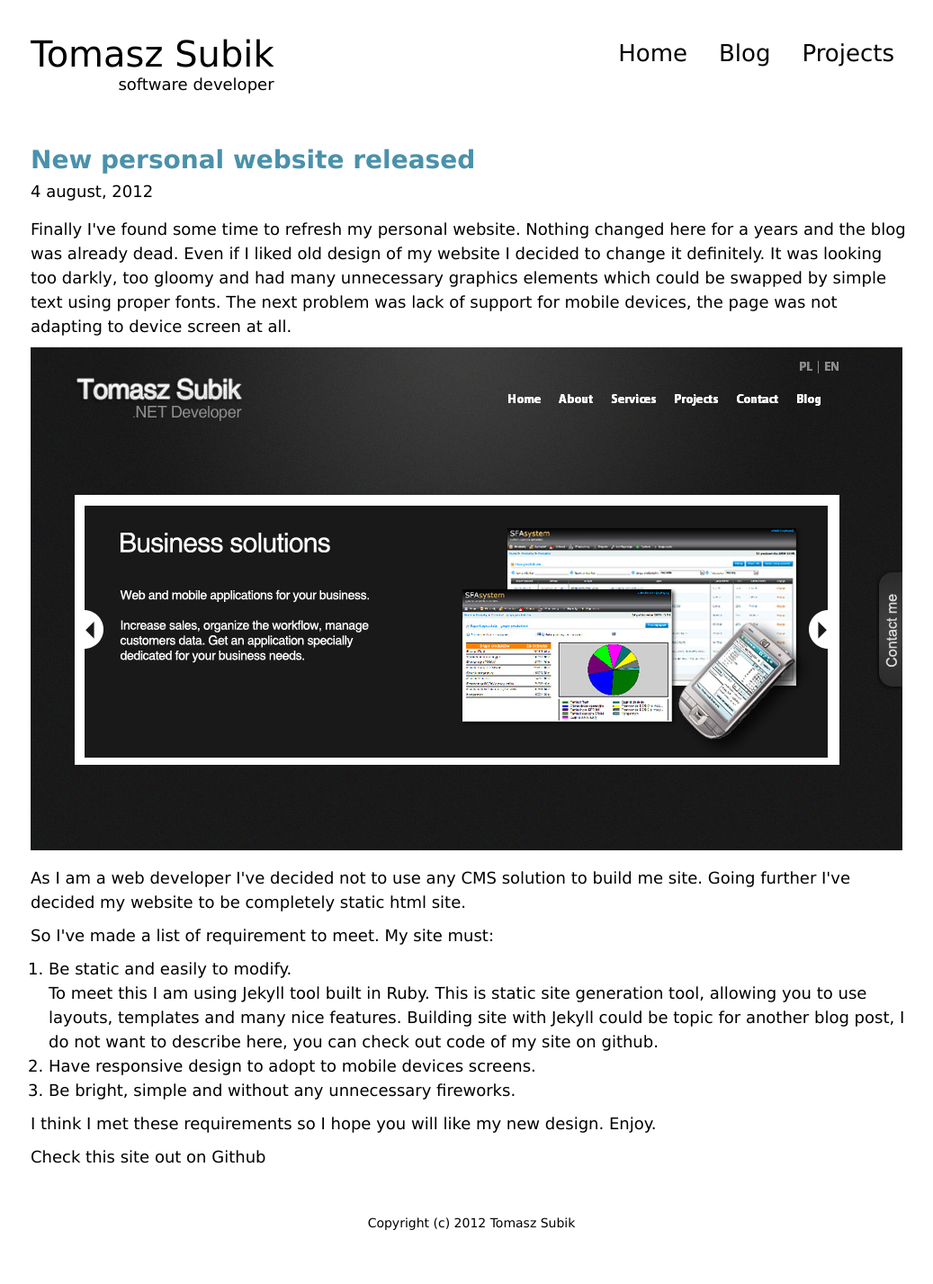
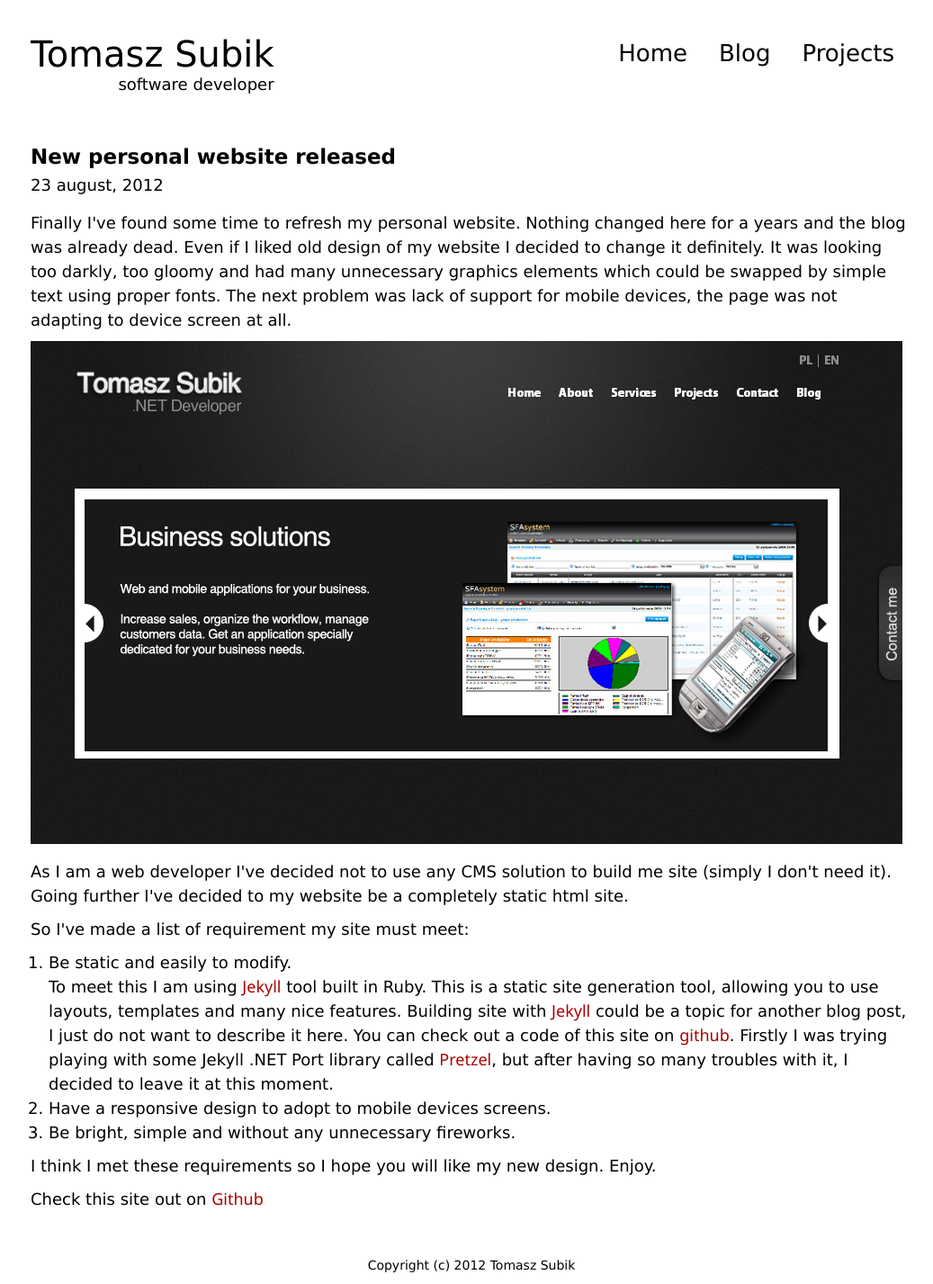
Before and after one commit to tsubik/tsubik, a Jekyll site: the page built from _posts/blog/2012-08-23-new-personal-website-released.md, in a window 1280 px wide. Shown: the whole page at 90% size, without its empty margins (116-1153 px from the left). Built offline with Jekyll 4.4.1, drawn with Linux system fonts in a browser that asks for light colours; before the commit the page ends 1380 px from its top, so only the background shows below that.

Commit message:
some minor changes

```diff
--- a/_posts/blog/2012-08-04-new-personal-website-released.md
+++ /dev/null
@@ -1,38 +0,0 @@
----
-layout: post
-title: "New personal website released"
-categories: ["post"]
-tags: ["Me","Design"]
-date: 2012-08-04
-author: "Tomasz Subik"
-permalink: /blog/new-personal-website-released/
----
-
-<p>
-Finally I've found some time to refresh my personal website. Nothing changed here for a years and the blog was already dead. Even if I liked old design of my website I decided to change it definitely. It was looking too darkly, too gloomy and had many unnecessary graphics elements which could be swapped by simple text using proper fonts. The next problem was lack of support for mobile devices, the page was not adapting to device screen at all.
-</p>
-<!--more-->
-![Old-site-design](/images/blog/mysite_01.png "Old site design")
-
-<p>
-As I am a web developer I've decided not to use any CMS solution to build me site. Going further I've decided my website to be completely static html site.
-</p>
-<p>
-So I've made a list of requirement to meet. My site must:
-</p>
-<ol type="1">
-	<li>Be static and easily to modify.<br/>
-To meet this I am using Jekyll tool built in Ruby. This is static site generation tool, allowing you to use layouts, templates and many nice features. Building site with Jekyll could be topic for another blog post, I do not want to describe here, you can check out code of my site on <a href="http://github.com/tsubik/tsubik">github</a>.
-</li>
-	<li>
-	Have responsive design to adopt to mobile devices screens.
-	</li>
-	<li>
-	Be bright, simple and without any unnecessary fireworks.</li>
-</ol>
-<p>
-I think I met these requirements so I hope you will like my new design. Enjoy.
-</p>
-<p>
-	Check this site out on <a href="http://github.com/tsubik/tsubik">Github</a>
-</p>
--- /dev/null
+++ b/_posts/blog/2012-08-23-new-personal-website-released.md
@@ -0,0 +1,38 @@
+---
+layout: post
+title: "New personal website released"
+categories: ["post"]
+tags: ["Me","Design"]
+date: 2012-08-23
+author: "Tomasz Subik"
+permalink: /blog/new-personal-website-released/
+---
+
+<p>
+Finally I've found some time to refresh my personal website. Nothing changed here for a years and the blog was already dead. Even if I liked old design of my website I decided to change it definitely. It was looking too darkly, too gloomy and had many unnecessary graphics elements which could be swapped by simple text using proper fonts. The next problem was lack of support for mobile devices, the page was not adapting to device screen at all.
+</p>
+<!--more-->
+![Old-site-design](/images/blog/mysite_01.png "Old site design")
+
+<p>
+As I am a web developer I've decided not to use any CMS solution to build me site (simply I don't need it). Going further I've decided to my website be a completely static html site.
+</p>
+<p>
+So I've made a list of requirement my site must meet:
+</p>
+<ol type="1">
+	<li>Be static and easily to modify.<br/>
+To meet this I am using <a href="http://jekyllrb.com/">Jekyll</a> tool built in Ruby. This is a static site generation tool, allowing you to use layouts, templates and many nice features. Building site with <a href="http://jekyllrb.com/">Jekyll</a> could be a topic for another blog post, I just do not want to describe it here. You can check out a code of this site on <a href="http://github.com/tsubik/tsubik">github</a>. Firstly I was trying playing with some Jekyll .NET Port library called <a href="https://github.com/Code52/pretzel">Pretzel</a>, but after having so many troubles with it, I decided to leave it at this moment.
+</li>
+	<li>
+	Have a responsive design to adopt to mobile devices screens.
+	</li>
+	<li>
+	Be bright, simple and without any unnecessary fireworks.</li>
+</ol>
+<p>
+I think I met these requirements so I hope you will like my new design. Enjoy.
+</p>
+<p>
+	Check this site out on <a href="http://github.com/tsubik/tsubik">Github</a>
+</p>
--- a/css/Site.css
+++ b/css/Site.css
@@ -12,6 +12,11 @@ body {
     padding: 0;
     color: #000000;
 }
+hr{
+    margin: 0px;
+    padding: 0px;
+}
+
 div.clear{
     clear:both;
 }
@@ -147,7 +152,7 @@ footer
 }
 .bracket
 {
-    font-size: 280px;
+    font-size: 300px;
     line-height: 100px;
     font-weight: lighter;
 }
@@ -177,10 +182,12 @@ p.mailme
 
 h1#recent-blog-posts
 {
-    font-size: 28px;
+    font-size: 24px;
     margin-top: 20px;
+    display: inline-block;
+}
+hr.separator{
     margin-bottom: 20px;
-    display: inline-block;
 }
 a.view-all-posts
 {
@@ -204,8 +211,9 @@ a.view-all-posts:hover
 }
 .blog-posts article header h1
 {
-    font-size: 28px;
-    color: #4A91AC;
+    font-size: 23px;
+    /*color: #4A91AC;*/
+    color: black;
 }
 .blog-posts article header time
 {
@@ -215,6 +223,14 @@ a.view-all-posts:hover
 {
     margin-top: 15px;
 }
+.blog-posts article .post-content a{
+    font-family: "Segoe UI", Verdana, Helvetica, Sans-Serif;
+    color: #A00;
+}
+.blog-posts article .post-content a:hover{
+    text-decoration: underline;
+}
+
 .blog-posts article .post-content p,.blog-posts article .post-content ol
 {
     margin-bottom: 10px;
@@ -273,6 +289,10 @@ a.view-all-posts:hover
 {
     width: 210px;
     float: left;
+}
+.projects-small article a{
+        font-family: "Segoe UI", Verdana, Helvetica, Sans-Serif;
+    color: #A00;
 }
 .project-small-content-wrap
 {
```
Also changed, not shown: _layouts/layout.html (+12 -0 lines), _posts/blog/2012-08-04-powershell-script-to-bring-your-publish-to-the-next-level.md (deleted, +0 -139 lines), _posts/blog/2012-08-26-powershell-script-to-bring-your-publish-to-the-next-level.md (added, +139 -0 lines), _posts/projects/2012-08-04-sfasystem.md (+1 -0 lines), index.html (+7 -1 lines).
